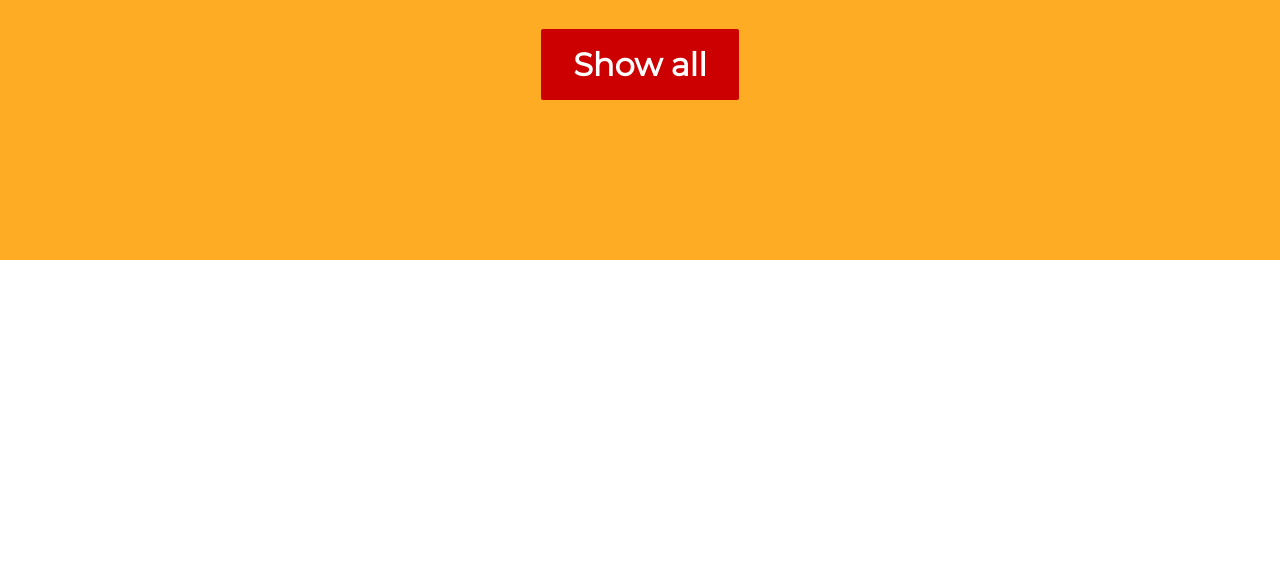
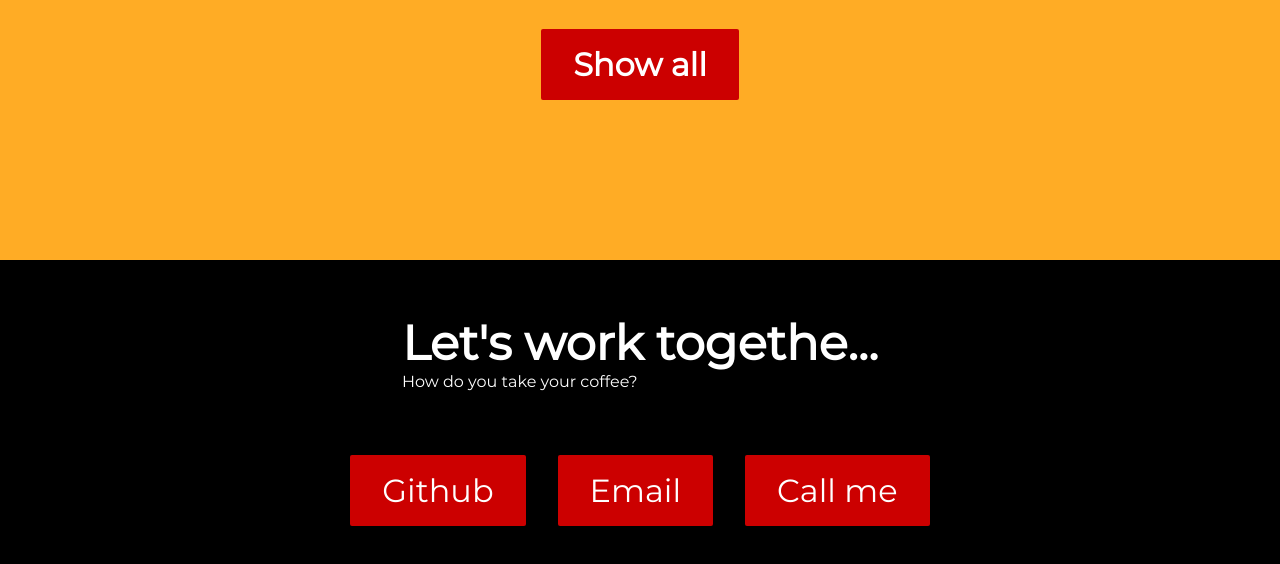
Before and after one commit to gabrielqzl/PersonalPortafolio, a plain HTML site: page index.html in a window 1280 px wide. Shown: the part 1804-2368 px from the top of the page. Before the commit the page ends 2083 px from the top, so only its background shows below. Drawn offline with Linux system fonts and the light colour scheme.

Commit message:
Se maquetó la sección de contacto

```diff
--- a/css/styles.css
+++ b/css/styles.css
@@ -125,6 +125,7 @@ body {
     display: inline-block;
     padding: 1rem 2rem;
     border-radius: 2px;
+    margin: auto 1rem;
 }
 
 .btn-show-all {
@@ -137,11 +138,44 @@ body {
     transition: background 0.3s ease;
 }
 
+/* Contact Section */
+.contact-section {
+    width: 100%;
+    height: 40vh;
+    background: var(--black);
+    display: flex;
+    flex-direction: column;
+    align-items: center;
+    justify-content: center;
+}
+
+.contact-header {
+    display: flex;
+    flex-direction: column;
+    justify-content: center;
+    color: var(--white);
+    margin-bottom: 4rem;
+}
+
+.contact-header h2 {
+    font-size: 3rem;
+}
+
+.contact-header p {
+    font-size: 1rem;
+}
+
+.contact-details {
+    font-size: 2rem;
+    background: var(--primary);
+}
+
+.contact-link {
+    display: flex;
+    justify-content: space-around;
+}
+
 @media (max-width: 500px) {
-    body {
-        background: lightgray;
-    }
-
     #navbar {
         justify-content: center;
     }
--- a/index.html
+++ b/index.html
@@ -59,9 +59,17 @@
                 <a href="#" class="btn btn-show-all" target="_blank">Show all</a>
     </section>
 
-    <section id="contact">
-
-        <a href="https://github.com/gabrielqzl" id="profile-link" target="_blank">Github</a>
+    <section id="contact" class="contact-section">
+        <div class="contact-header">
+            <h2>Let's work togethe...</h2>
+            <p>How do you take your coffee?</p>
+        </div>
+        <div class="contact-link">
+            <a class="btn contact-details " href="https://github.com/gabrielqzl" id="profile-link"
+                target="_blank">Github</a>
+            <a class="btn contact-details " href="mailto:gabrielquirozdev@gmail.com">Email</a>
+            <a class="btn contact-details " href="tel:+584146736554">Call me</a>
+        </div>
     </section>
 
 </body>
```
